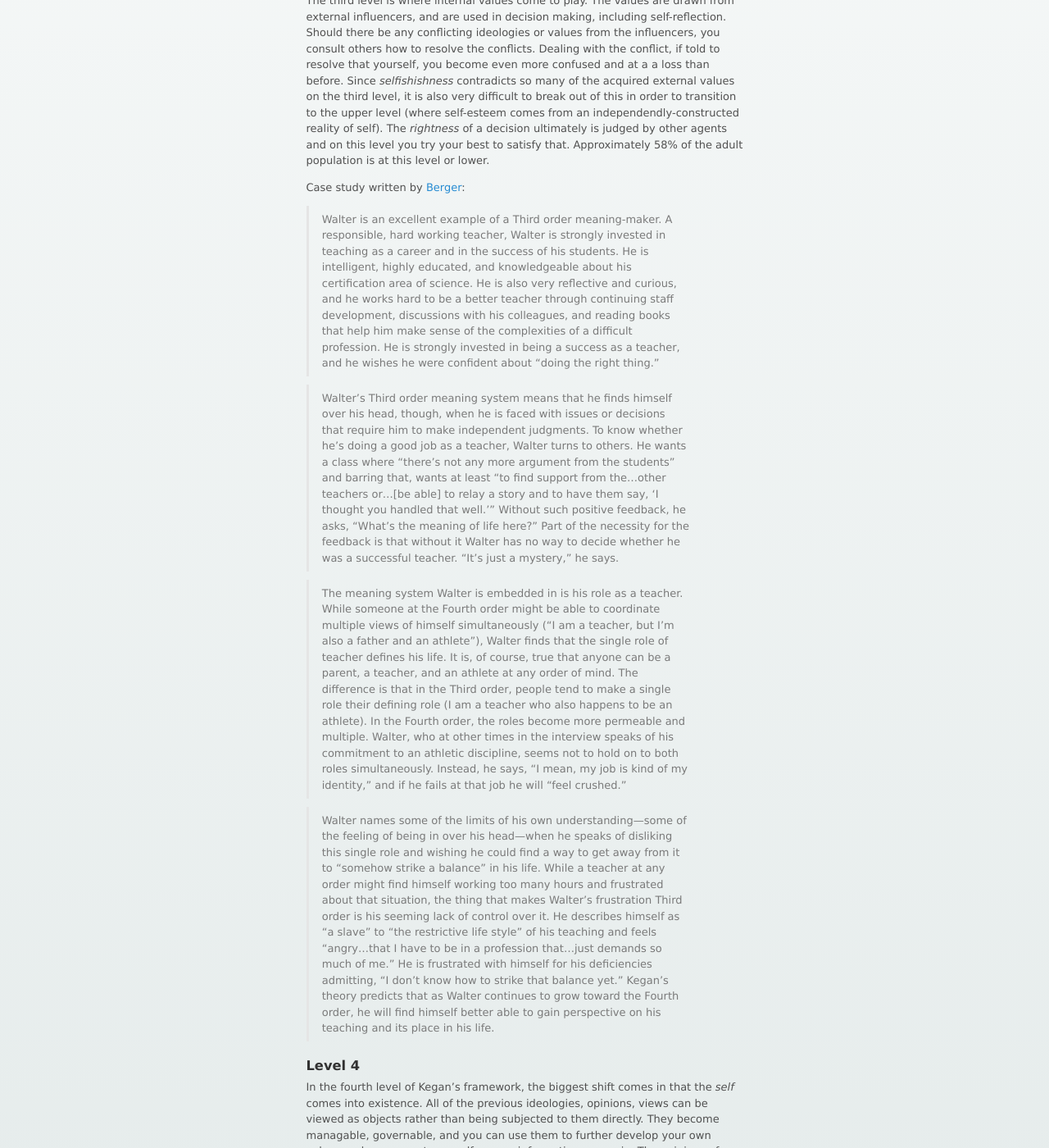
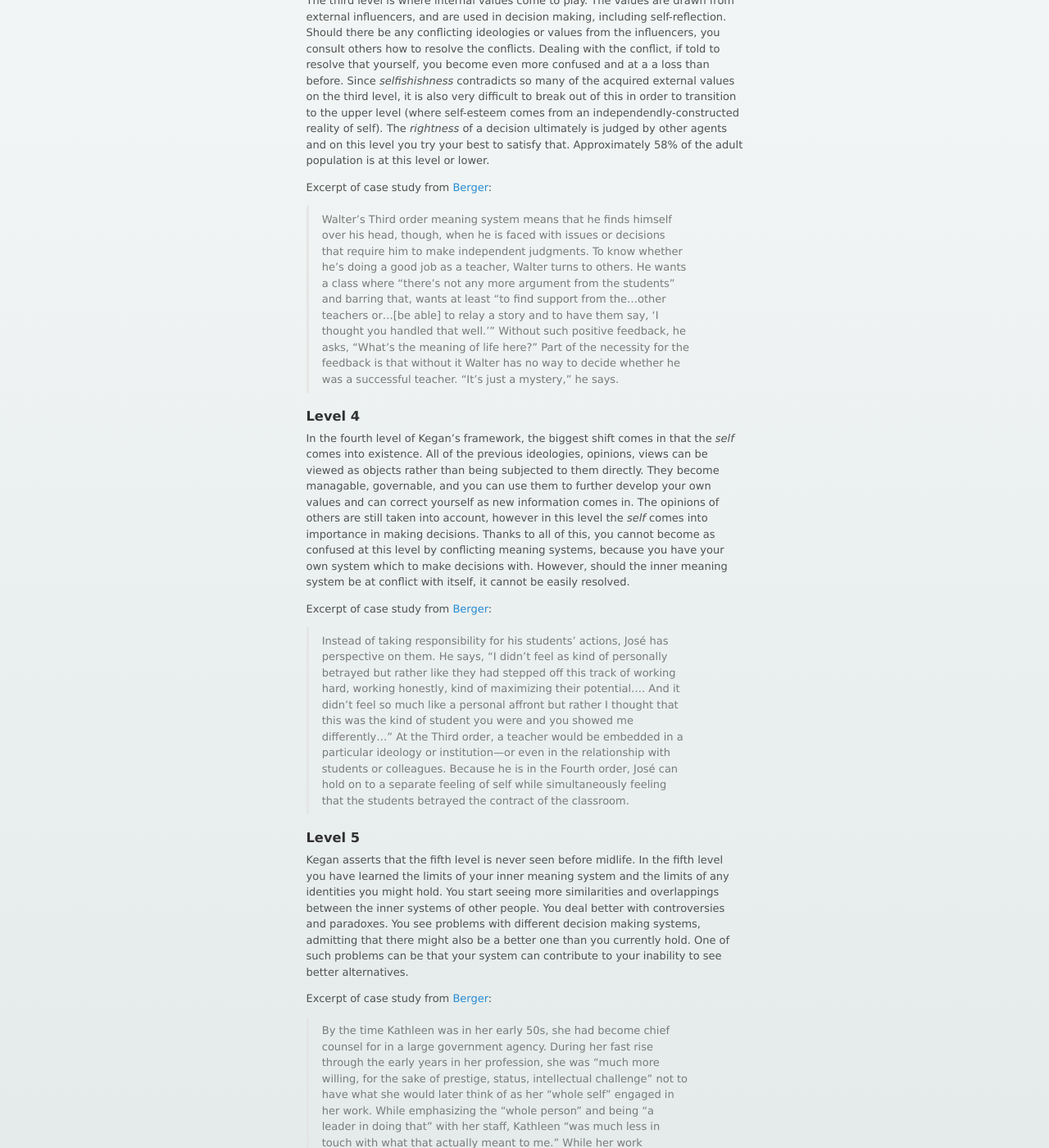
Before and after one commit to azatris/azatris.github.io, a Jekyll site: the page built from _posts/2016-03-06-levels.md, in a window 1280 px wide and 1400 px high, scrolled down 1296 px. Shown: the whole window at 82% size. Built offline with Jekyll 4.4.1, drawn with Linux system fonts in a browser that asks for light colours; comment, search, counter and statistics services are not loaded; some of the changed text lies outside the part shown.

Commit message:
Fix pacing

```diff
--- a/_posts/2016-03-06-levels.md
+++ b/_posts/2016-03-06-levels.md
@@ -37,25 +37,26 @@ The second level is the domain of mostly older children and adolescents, with ad
 
 The third level is where internal values come to play. The values are drawn from external influencers, and are used in decision making, including self-reflection. Should there be any conflicting ideologies or values from the influencers, you consult others how to resolve the conflicts. Dealing with the conflict, if told to resolve that yourself, you become even more confused and at a a loss than before. Since _selfishishness_ contradicts so many of the acquired external values on the third level, it is also very difficult to break out of this in order to transition to the upper level (where self-esteem comes from an independendly-constructed reality of self). The _rightness_ of a decision ultimately is judged by other agents and on this level you try your best to satisfy that. Approximately 58% of the adult population is at this level or lower.
 
-Case study written by [Berger](https://wiki.canterbury.ac.nz/download/attachments/6358104/berger+on+kegan+narrative.doc):
-
->Walter is an excellent example of a Third order meaning-maker.  A responsible, hard working teacher, Walter is strongly invested in teaching as a career and in the success of his students.  He is intelligent, highly educated, and knowledgeable about his certification area of science.  He is also very reflective and curious, and he works hard to be a better teacher through continuing staff development, discussions with his colleagues, and reading books that help him make sense of the complexities of a difficult profession.  He is strongly invested in being a success as a teacher, and he wishes he were confident about “doing the right thing.”
+Excerpt of case study from [Berger](https://wiki.canterbury.ac.nz/download/attachments/6358104/berger+on+kegan+narrative.doc):
 
 >Walter’s Third order meaning system means that he finds himself over his head, though, when he is faced with issues or decisions that require him to make independent judgments.  To know whether he’s doing a good job as a teacher, Walter turns to others.  He wants a class where “there’s not any more argument from the students” and barring that, wants at least “to find support from the…other teachers or…[be able] to relay a story and to have them say, ‘I thought you handled that well.’”  Without such positive feedback, he asks, “What’s the meaning of life here?”  Part of the necessity for the feedback is that without it Walter has no way to decide whether he was a successful teacher.  “It’s just a mystery,” he says.
 
->The meaning system Walter is embedded in is his role as a teacher.  While someone at the Fourth order might be able to coordinate multiple views of himself simultaneously (“I am a teacher, but I’m also a father and an athlete”), Walter finds that the single role of teacher defines his life.  It is, of course, true that anyone can be a parent, a teacher, and an athlete at any order of mind.  The difference is that in the Third order, people tend to make a single role their defining role (I am a teacher who also happens to be an athlete).  In the Fourth order, the roles become more permeable and multiple. Walter, who at other times in the interview speaks of his commitment to an athletic discipline, seems not to hold on to both roles simultaneously.  Instead, he says, “I mean, my job is kind of my identity,” and if he fails at that job he will “feel crushed.”
-
->Walter names some of the limits of his own understanding—some of the feeling of being in over his head—when he speaks of disliking this single role and wishing he could find a way to get away from it to “somehow strike a balance” in his life.   While a teacher at any order might find himself working too many hours and frustrated about that situation, the thing that makes Walter’s frustration Third order is his seeming lack of control over it.  He describes himself as “a slave” to “the restrictive life style” of his teaching and feels “angry…that I have to be in a profession that…just demands so much of me.”  He is frustrated with himself for his deficiencies admitting, “I don’t know how to strike that balance yet.”  Kegan’s theory predicts that as Walter continues to grow toward the Fourth order, he will find himself better able to gain perspective on his teaching and its place in his life.
 
 ### Level 4
 
 In the fourth level of Kegan's framework, the biggest shift comes in that the _self_ comes into existence. All of the previous ideologies, opinions, views can be viewed as objects rather than being subjected to them directly. They become managable, governable, and you can use them to further develop your own values and can correct yourself as new information comes in. The opinions of others are still taken into account, however in this level the _self_ comes into importance in making decisions. Thanks to all of this, you cannot become as confused at this level by conflicting meaning systems, because you have your own system which to make decisions with. However, should the inner meaning system be at conflict with itself, it cannot be easily resolved.
 
+Excerpt of case study from [Berger](https://wiki.canterbury.ac.nz/download/attachments/6358104/berger+on+kegan+narrative.doc):
+
+>Instead of taking responsibility for his students’ actions, José has perspective on them.  He says, “I didn’t feel as kind of personally betrayed but rather like they had stepped off this track of working hard, working honestly, kind of maximizing their potential…. And it didn’t feel so much like a personal affront but rather I thought that this was the kind of student you were and you showed me differently…”  At the Third order, a teacher would be embedded in a particular ideology or institution—or even in the relationship with students or colleagues.  Because he is in the Fourth order, José can hold on to a separate feeling of self while simultaneously feeling that the students betrayed the contract of the classroom.
+
 ### Level 5
 
 Kegan asserts that the fifth level is never seen before midlife. In the fifth level you have learned the limits of your inner meaning system and the limits of any identities you might hold. You start seeing more similarities and overlappings between the inner systems of other people. You deal better with controversies and paradoxes. You see problems with different decision making systems, admitting that there might also be a better one than you currently hold. One of such problems can be that your system can contribute to your inability to see better alternatives.
 
->Case study.  By the time Kathleen was in her early 50s, she had become chief counsel for in a large government agency.  During her fast rise through the early years in her profession, she was “much more willing, for the sake of prestige, status, intellectual challenge” not to have what she would later think of as her “whole self” engaged in her work.  While emphasizing the “whole person” and being “a leader in doing that” with her staff, Kathleen “was much less in touch with what that actually meant to me.”  While her work “mattered to me a lot and was important to do,” Kathleen never “felt like it was an expression of who I was.”
+Excerpt of case study from [Berger](https://wiki.canterbury.ac.nz/download/attachments/6358104/berger+on+kegan+narrative.doc):
+
+>By the time Kathleen was in her early 50s, she had become chief counsel for in a large government agency.  During her fast rise through the early years in her profession, she was “much more willing, for the sake of prestige, status, intellectual challenge” not to have what she would later think of as her “whole self” engaged in her work.  While emphasizing the “whole person” and being “a leader in doing that” with her staff, Kathleen “was much less in touch with what that actually meant to me.”  While her work “mattered to me a lot and was important to do,” Kathleen never “felt like it was an expression of who I was.”
 
 ## Issues
 
```
